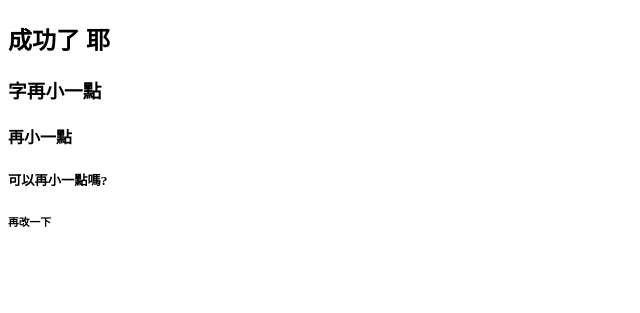
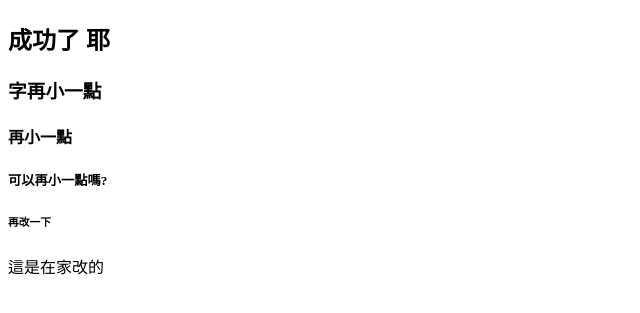
Before and after one commit to yuniwan/test231217, a plain HTML site: page index.html in a window 1280 px wide. Shown: the part 59-372 px from the top of the page, without its empty margins (0-640 px from the left). Drawn offline with Linux system fonts and the light colour scheme.

Commit message:
居家辦公

```diff
--- a/index.html
+++ b/index.html
@@ -29,5 +29,6 @@
     <h4>再小一點</h4>
     <h5>可以再小一點嗎?</h5>
     <h6>再改一下</h6>
+    <div>這是在家改的</div>
 </body>
 </html>
```
